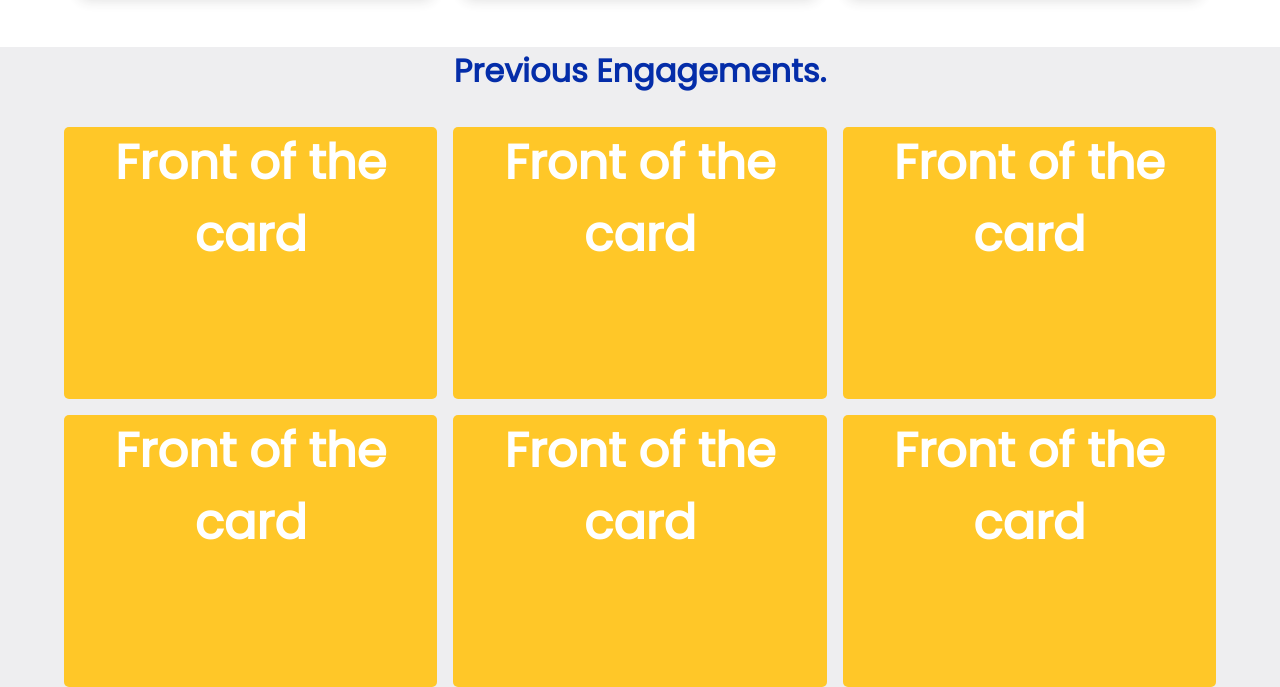
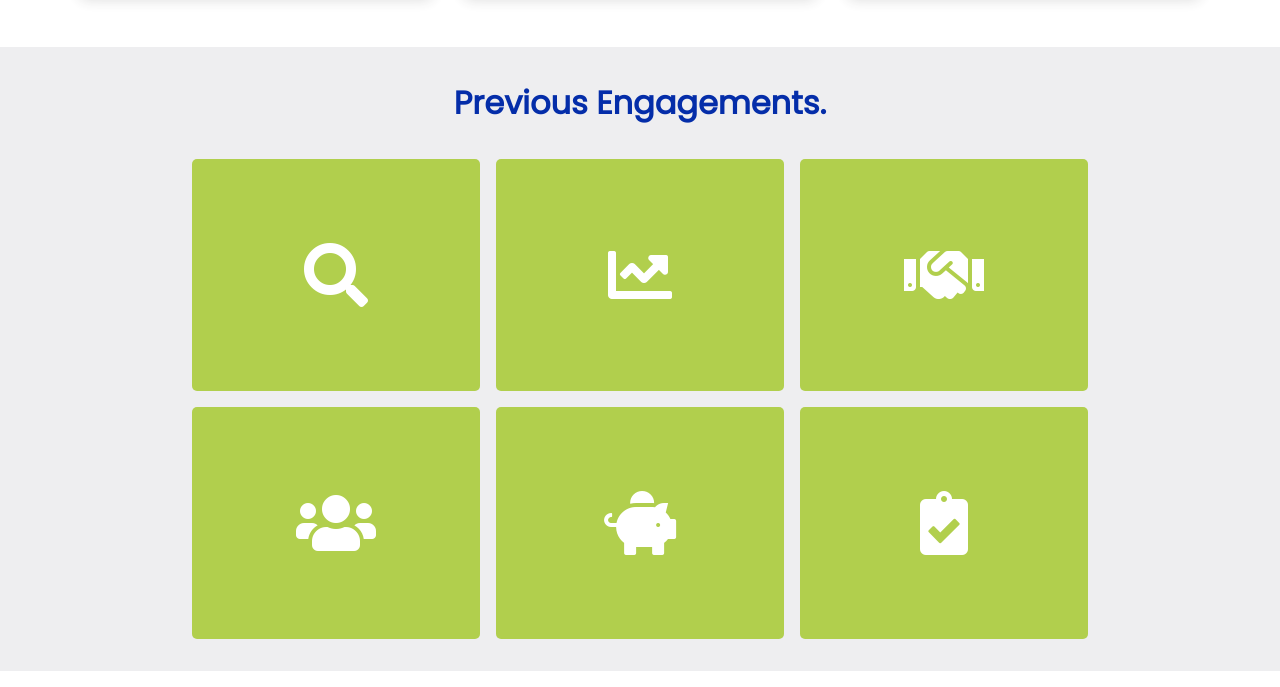
Before and after one commit to MartinDE8/marketing-fertility, a PHP site: page / in a window 1280 px wide. Shown: the part 2017-2704 px from the top of the page. Run offline with PHP 8.4, Linux system fonts and the light colour scheme; some libraries are stand-ins or nearby versions.

Commit message:
Tile section

```diff
--- a/index.html
+++ b/index.html
@@ -104,62 +104,68 @@
       <div class="tile-container">
         <div class="tile">
           <div class="front">
-            <h1>Front of the card</h1>
+            <i class="fas fa-search"></i>
           </div>
           <div class="back">
-            <h1>Back of the card</h1>
+            <p>Identify Talents</p>
           </div>
         </div>
 
         <div class="tile">
           <div class="front">
-            <h1>Front of the card</h1>
+            <i class="fas fa-chart-line"></i>
           </div>
           <div class="back">
-            <h1>Back of the card</h1>
+            <p>Consistent Growth</p>
           </div>
         </div>
 
         <div class="tile">
           <div class="front">
-            <h1>Front of the card</h1>
+            <i class="fas fa-handshake"></i>
           </div>
           <div class="back">
-            <h1>Back of the card</h1>
+            <p>Mutual Development</p>
           </div>
         </div>
 
         <div class="tile">
           <div class="front">
-            <h1>Front of the card</h1>
+            <i class="fas fa-users"></i>
           </div>
           <div class="back">
-            <h1>Back of the card</h1>
+            <p>Empower Employees</p>
           </div>
         </div>
 
         <div class="tile">
           <div class="front">
-            <h1>Front of the card</h1>
+            <i class="fas fa-piggy-bank"></i>
           </div>
           <div class="back">
-            <h1>Back of the card</h1>
+            <p>Financial Goals</p>
           </div>
         </div>
 
         <div class="tile">
           <div class="front">
-            <h1>Front of the card</h1>
+            <i class="fas fa-clipboard-check"></i>
           </div>
           <div class="back">
-            <h1>Back of the card</h1>
+            <p>Share Success</p>
           </div>
         </div>
       </div>
     </div>
 
+    <!-- Contact Form -->
 
-  <!-- JS Scripts Do not remove-->
+    <div></div>
+
+    <!-- Footer -->
+
+
+  <!-- JS Scripts Do Not Remove-->
   <script src="scripts/index.js"></script>
 
 </body>
--- a/styles/style.css
+++ b/styles/style.css
@@ -47,6 +47,8 @@ nav{
   background-color: #b1cf4d;
   transition: all 0.3s ease;
 }
+
+/* Responsiveness - tablet & small devices */
 
 @media screen and (max-width:768px){
 
@@ -331,11 +333,12 @@ em{
   width: 100%;
   height: auto;
   text-align: center;
+  padding: 32px 0px 32px 0px;
 }
 
 .tile-container{
-  width: 90%;
-  height: 70vh;
+  width: 70%;
+  height: 60vh;
   margin: auto;
   display: grid;
   grid-template-columns: 1fr 1fr 1fr;
@@ -359,9 +362,12 @@ em{
   width: 100%;
   height: 100%;
   backface-visibility: hidden;
-  background: #ffc728;
-  color: #333;
+  background: #b1cf4d;
+  color: #fff;
   border-radius: 5px;
+  display: flex;
+  align-items: center;
+  justify-content: center;
 }
 
 .back {
@@ -369,8 +375,38 @@ em{
   width: 100%;
   height: 100%;
   backface-visibility: hidden;
-  background: #fafafa;
-  color: #333;
+  background: #515151;
+  color: #fff ;
   transform: rotateY(180deg);
   border-radius: 5px;
+  display: flex;
+  align-items: center;
+  justify-content: center;
+  font-size: 100%;
+  font-weight: bold;
+  padding: 8px;
 }
+
+.fa-search{
+  font-size: 4rem;
+}
+
+.fa-chart-line{
+  font-size: 4rem;
+}
+
+.fa-handshake{
+  font-size: 4rem;
+}
+
+.fa-users{
+  font-size: 4rem;
+}
+
+.fa-piggy-bank{
+  font-size: 4rem;
+}
+
+.fa-clipboard-check{
+  font-size: 4rem;
+}
```
